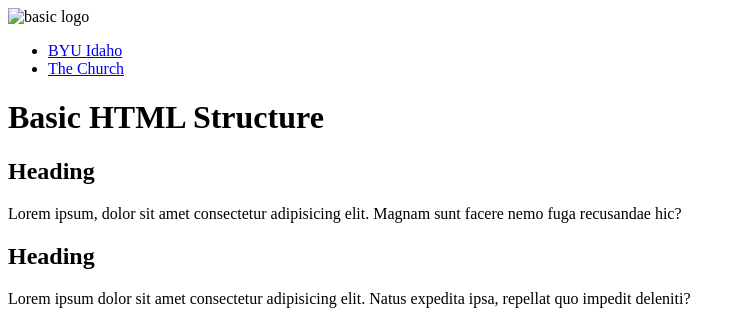
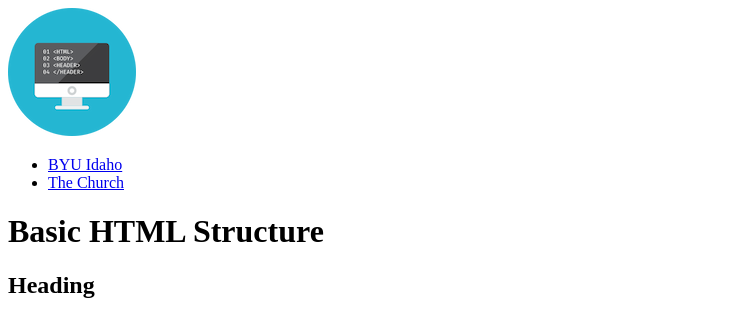
Before and after one commit to lpacheco22/wdd130, a plain HTML site: page week02/basic-layout.html in a window 1280 px wide. Shown: the top 310 px of the page, without its empty margins (0-745 px from the left). Drawn offline with Linux system fonts and the light colour scheme; the site is published under a folder, as on GitHub Pages, so addresses that start at the root find nothing.

Commit message:
Logo again

```diff
--- a/week02/basic-layout.html
+++ b/week02/basic-layout.html
@@ -11,7 +11,7 @@
 
 <body>
     <header>
-        <img src="/week02/images/basic-logo.png" alt="basic logo" width="128" height="128">
+        <img src="./images/basic-logo.png" alt="basic logo" width="128" height="128">
     </header>
     <nav>
         <ul>
```
